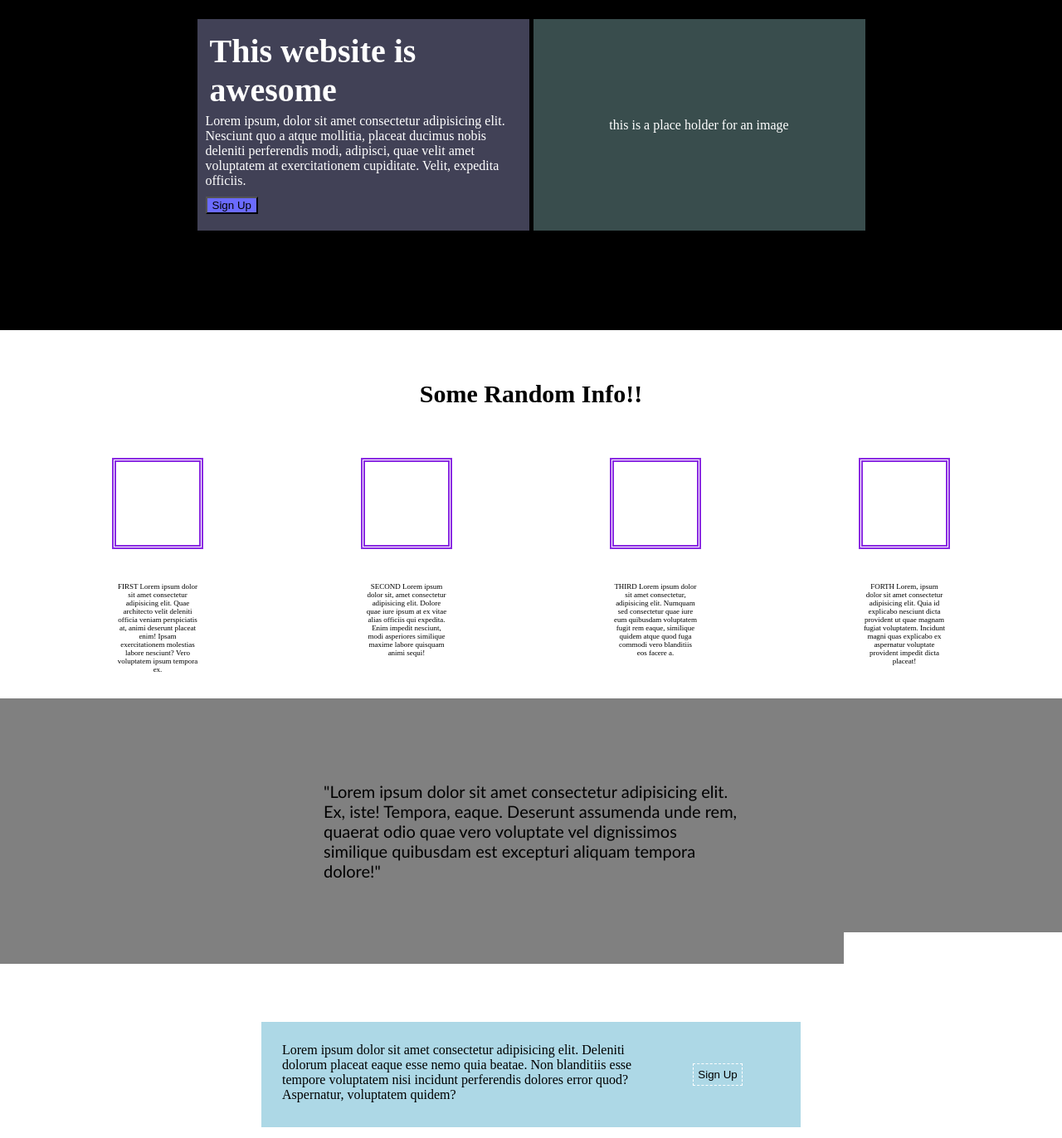
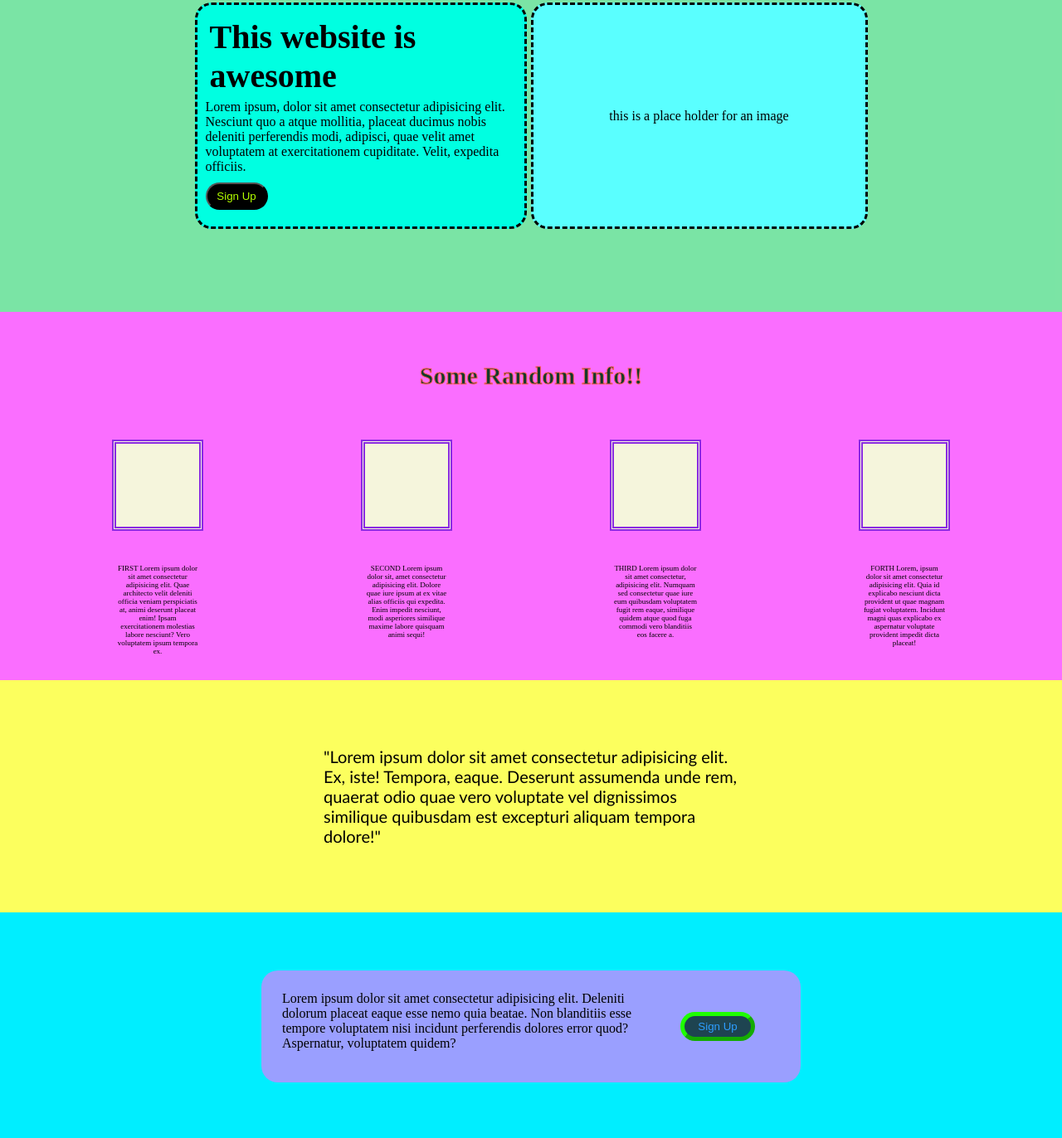
Before and after one commit to pandey-kun7/web-designing, a plain HTML site: page index.html in a window 1280 px wide. Shown: the part 147-1519 px from the top of the page at 83% size. Drawn offline with Linux system fonts and the light colour scheme.

Commit message:
Done with basics

```diff
--- a/index.html
+++ b/index.html
@@ -33,7 +33,7 @@
         </div>
     </div>
     <div class="third">
-        <div><p class="text1">Some Random Info!!</p></div>
+        <div class="oo"><p class="text1">Some Random Info!!</p></div>
         <div class="forth">
                 <div class="qw"></div>
                 <div class="we"></div>
--- a/style.css
+++ b/style.css
@@ -2,8 +2,8 @@ body{
     margin:0;
 }
 .header{
-    background-color: black;
-    color:white;
+    background-color: rgba(71, 116, 222, 0.541);
+    color:rgb(47, 5, 5);
     display: flex;
     justify-content: space-around;
 }
@@ -26,13 +26,15 @@ a{
     display: flex;
     flex:1;
     justify-content: center;
-    background-color: black;
-    color:white;
+    background-color: rgba(11, 205, 89, 0.541);
+    color:rgb(0, 0, 0);
     gap:5px;
-    padding:120px;
+    padding:100px;
 }
 .pehla{
-    background-color: rgb(65, 65, 86);
+    border-style:dashed;
+    border-radius: 20px;
+    background-color: rgb(0, 255, 225);
     width:400px;
     display:flex;
     box-sizing: border-box;
@@ -46,26 +48,35 @@ a{
     margin:5px;
 }
 .dusra{
-    background-color: rgb(57, 77, 77);
+    border-radius: 20px;
+    background-color: rgb(90, 255, 255);
     width:400px;
     display: flex;
     justify-content: center;
     align-items: center;
+    border-style: dashed;
 }
 .button_1{
     margin-top: 10px;
     margin-bottom: 10px;
 }
 .button_2{
-    background-color: rgb(107, 107, 255);
+    color:rgb(179, 255, 0);
+    background-color: rgb(0, 0, 0);
+    padding:7px;
+    width:75px;
+    border-radius: 30px;
 }
 .third{
     padding:30px;
     text-align: center;
+    background-color: rgb(250, 110, 255);
 }
 .text1{
     font-size: 30px;
     font-weight: bolder;
+    color:rgb(18, 58, 44);
+    -webkit-text-stroke: 1px rgb(255, 93, 93);
 }
 .qw,.we,.er,.rt{
     width: 100px;
@@ -73,6 +84,7 @@ a{
     height: 100px;
     border-width: 5px;
     border-style:double;
+    background-color: beige;
 
 }
 .forth{
@@ -93,10 +105,10 @@ a{
     font-size: xx-small;
 }
 .sixth{
-    padding:100px;
+    padding:80px;
     display: flex;
     justify-content: center;
-    background-color: grey;
+    background-color: rgb(252, 255, 94);
 }
 .op{
     font-family: 'Trebuchet MS', 'Lucida Sans Unicode', 'Lucida Grande', 'Lucida Sans', Arial, sans-serif;
@@ -108,14 +120,16 @@ a{
 .seven{
     padding:70px;
     display: flex;
+    background-color: rgb(0, 238, 255);
     justify-content: center;
     align-items: center;
 }
 .eight{
     width:650px;
+    border-radius: 20px;
     padding:25px;
     box-sizing: border-box;
-    background-color: lightblue;
+    background-color: #9a9fff;
     display: flex;
 
 }
@@ -127,10 +141,12 @@ a{
 }
 .button2{
     padding:5px;
-    background-color: lightblue;
-    border-width:1px;
-    border-color:white;
-    border-style:dashed;
+    width:90px;
+    color:rgb(46, 158, 255);
+    border-radius: 20px;
+    background-color: rgb(30, 68, 81);
+    border-width:5px;
+    border-color:rgb(30, 255, 0);
 }
 .last{
     padding:20px;
```
